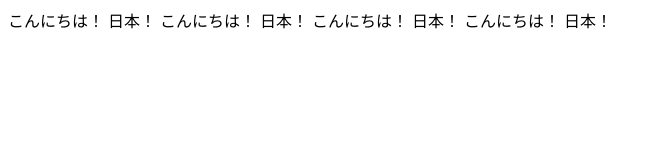
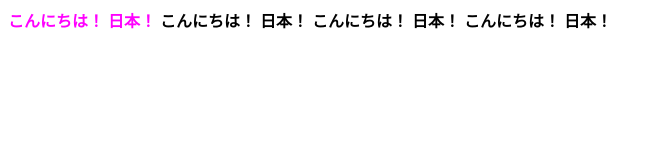
Before and after one commit to RyoKitatani/udemy-js, a plain HTML site: page 01_基礎知識/04_CSSの詳細度について/start/index.html in a window 1280 px wide. Shown: the whole page, without its empty margins (0-659 px from the left). Drawn offline with Linux system fonts and the light colour scheme.

Commit message:
finish 2-9

```diff
--- a/01_基礎知識/04_CSSの詳細度について/start/index.html
+++ b/01_基礎知識/04_CSSの詳細度について/start/index.html
@@ -10,11 +10,13 @@
 </head>
 
 <body>
+    <div class="parent">
         <span id="first" class="cls">こんにちは！ 日本！</span>
         <span>こんにちは！ 日本！</span>
         <span>こんにちは！ 日本！</span>
         <span>こんにちは！ 日本！</span>
         <!-- <div>こんにちは！ 日本！</div> -->
+    </div>
         <style></style>
 </body>
 
--- a/01_基礎知識/04_CSSの詳細度について/start/style.css
+++ b/01_基礎知識/04_CSSの詳細度について/start/style.css
@@ -0,0 +1,24 @@
+.parent {
+  color: blue;
+  font-weight: 600;
+}
+
+span {
+  color: purple;
+}
+
+.cls {
+  color: orange;
+}
+
+ #first {
+   color: magenta;
+ }
+
+ .parent span {
+  color: red;
+ }
+
+ .parent span {
+  color: black;
+ }
```
Also changed, not shown: 01_基礎知識/03_CSSについて/start/style.css (line endings or trailing spaces). Lines whose indentation alone changed are shown as unchanged.
